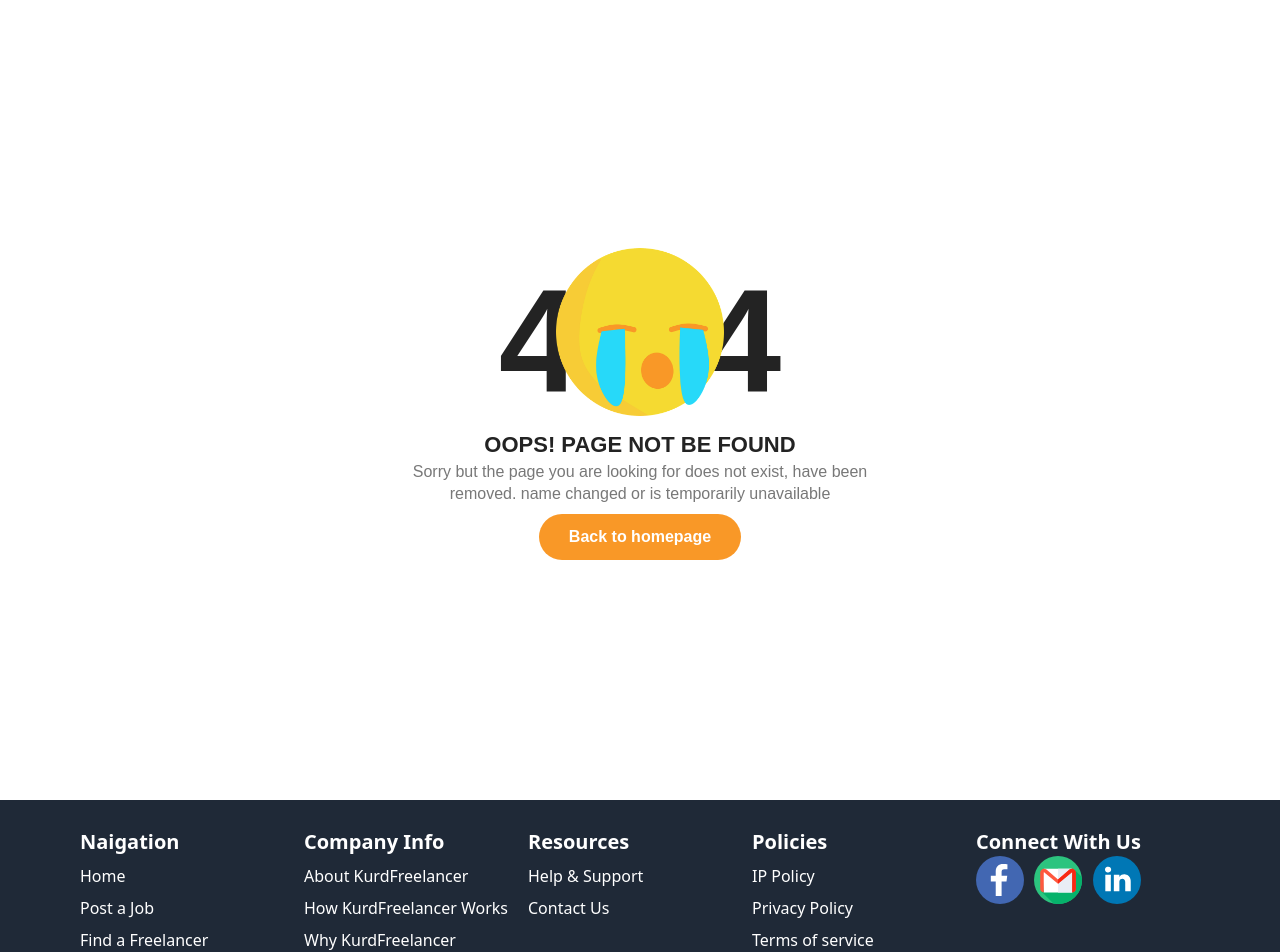
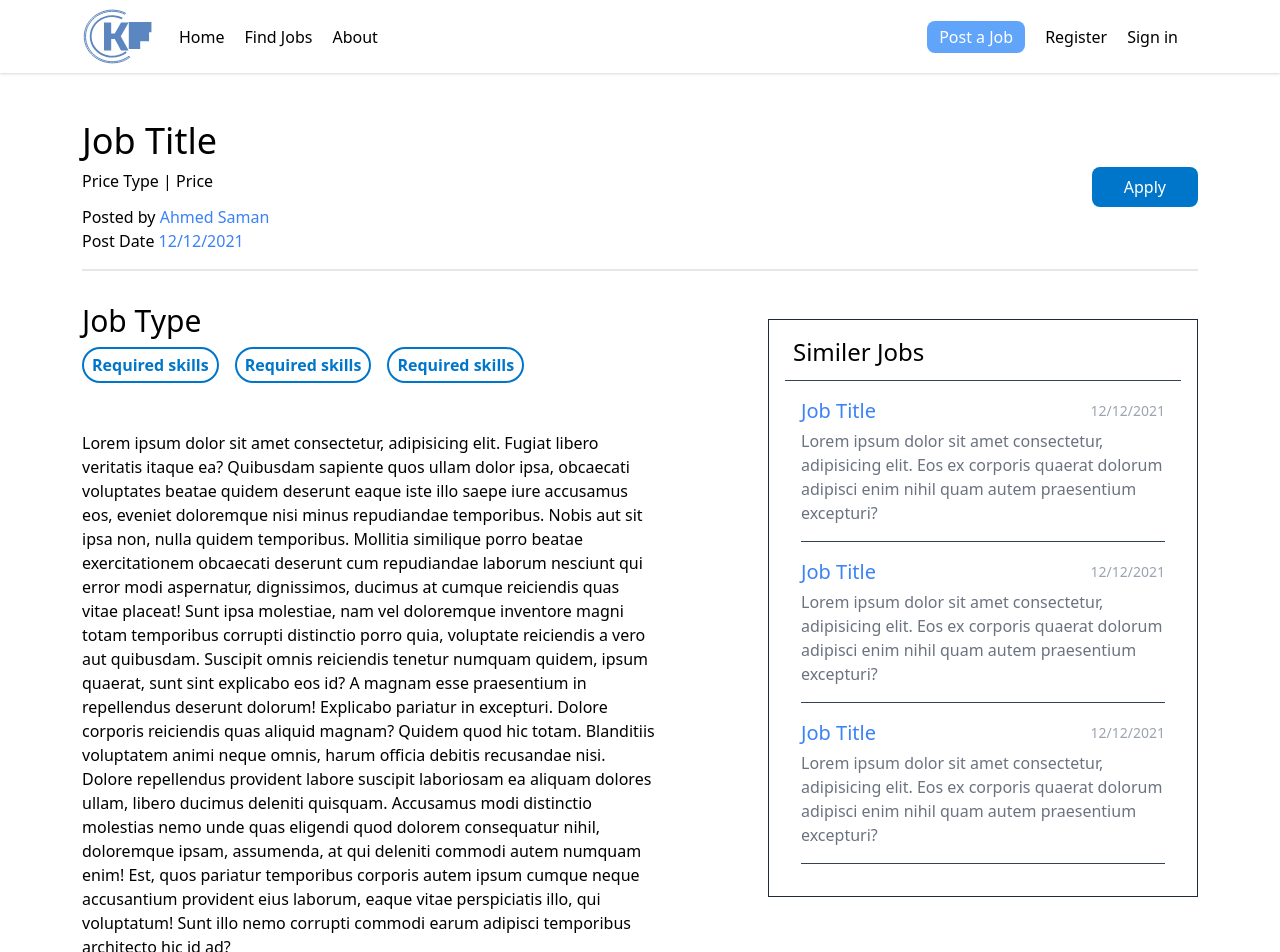
Before and after one commit to abdulbasit-dev/kurd-freelancers, a React (Create React App) app: page /jobs/1 in a window 1280 px wide. Shown: the top 952 px of the page. Built offline with nearby package versions, Linux system fonts and the light colour scheme.

Commit message:
job info Fixes #22

```diff
--- a/src/App.js
+++ b/src/App.js
@@ -12,6 +12,7 @@ import ProfileSetting from './pages/ProfileSetting';
 import Singnup from './pages/Singnup';
 import PostJob from './pages/PostJob';
 import Jobs from './pages/Jobs';
+import JobInfo from './pages/JobInfo';
 
 function App() {
   return (
@@ -30,6 +31,11 @@ function App() {
             <Route path='/jobs' exact>
               <Header />
               <Jobs />
+              <Footer />
+            </Route>
+            <Route path='/jobs/:jobId' exact>
+              <Header />
+              <JobInfo />
               <Footer />
             </Route>
             <Route path='/about' exact>
--- a/src/components/Card.jsx
+++ b/src/components/Card.jsx
@@ -1,7 +1,9 @@
 import React from 'react';
+import {Link} from 'react-router-dom';
 import logo from '../assets/img/emoji.png';
-function Card({image, name, tags, description}) {
+function Card({image, name, tags, description, path}) {
   return (
+    <Link to={path}>
       <div className=''>
         <div className='p-4 shadow-b flex flex-col items-center border border-gray-200  rounded-md w-80 '>
           {/* <img src={logo} alt='' className='w-24' /> */}
@@ -19,6 +21,7 @@ function Card({image, name, tags, description}) {
           <p className='w-4/5 m-2'>{description}</p>
         </div>
       </div>
+    </Link>
   );
 }
 export default Card;
--- /dev/null
+++ b/src/pages/JobInfo.jsx
@@ -0,0 +1,102 @@
+import React from 'react';
+
+function JobInfo() {
+  return (
+    <div className='container mt-12 mb-24'>
+      <section className='flex justify-between items-center'>
+        <div>
+          <div className='mb-3'>
+            <h1 className='text-4xl mb-2'>Job Title</h1>
+            <p>Price Type | Price</p>
+          </div>
+          <div>
+            <p>
+              Posted by <span className='text-blue-500'>Ahmed Saman</span>
+            </p>
+            <p>
+              Post Date <span className='text-blue-500'>12/12/2021</span>
+            </p>
+          </div>
+        </div>
+        <div>
+          <button className='bg-primary text-white px-8 py-2 rounded-lg'>
+            Apply
+          </button>
+        </div>
+      </section>
+      <div className='bg-gray-200 h-0.5 my-4'></div>
+      <section className='my-8'>
+        <div className='grid grid-cols-1 lg:grid-cols-2'>
+          <div>
+            <h2 className='text-3xl'>Job Type</h2>
+            <div className='mt-2 mb-12'>
+              {[1, 2, 3].map(item => (
+                <button
+                  key={item}
+                  className='border-2 mr-4 border-primary rounded-full px-2 py-1 text-primary font-semibold'
+                >
+                  Required skills
+                </button>
+              ))}
+            </div>
+            <p className='w-98'>
+              Lorem ipsum dolor sit amet consectetur, adipisicing elit. Fugiat
+              libero veritatis itaque ea? Quibusdam sapiente quos ullam dolor
+              ipsa, obcaecati voluptates beatae quidem deserunt eaque iste illo
+              saepe iure accusamus eos, eveniet doloremque nisi minus
+              repudiandae temporibus. Nobis aut sit ipsa non, nulla quidem
+              temporibus. Mollitia similique porro beatae exercitationem
+              obcaecati deserunt cum repudiandae laborum nesciunt qui error modi
+              aspernatur, dignissimos, ducimus at cumque reiciendis quas vitae
+              placeat! Sunt ipsa molestiae, nam vel doloremque inventore magni
+              totam temporibus corrupti distinctio porro quia, voluptate
+              reiciendis a vero aut quibusdam. Suscipit omnis reiciendis tenetur
+              numquam quidem, ipsum quaerat, sunt sint explicabo eos id? A
+              magnam esse praesentium in repellendus deserunt dolorum! Explicabo
+              pariatur in excepturi. Dolore corporis reiciendis quas aliquid
+              magnam? Quidem quod hic totam. Blanditiis voluptatem animi neque
+              omnis, harum officia debitis recusandae nisi. Dolore repellendus
+              provident labore suscipit laboriosam ea aliquam dolores ullam,
+              libero ducimus deleniti quisquam. Accusamus modi distinctio
+              molestias nemo unde quas eligendi quod dolorem consequatur nihil,
+              doloremque ipsam, assumenda, at qui deleniti commodi autem numquam
+              enim! Est, quos pariatur temporibus corporis autem ipsum cumque
+              neque accusantium provident eius laborum, eaque vitae perspiciatis
+              illo, qui voluptatum! Sunt illo nemo corrupti commodi earum
+              adipisci temporibus architecto hic id ad?
+            </p>
+          </div>
+          <div className='pl-32 mt-4 '>
+            <div className='border border-gray-800 p-4 '>
+              <h3 className='text-2xl px-2 pb-3 border-b border-gray-700'>
+                Similer Jobs
+              </h3>
+              <div className='px-4'>
+                {[1, 2, 3].map(item => (
+                  <div
+                    className='my-4 pb-4  border-b border-gray-700'
+                    key={item}
+                  >
+                    <div className='flex justify-between items-center'>
+                      <h4 className='text-xl capitalize text-blue-500'>
+                        Job Title
+                      </h4>
+                      <p className='text-gray-400 text-sm'>12/12/2021</p>
+                    </div>
+                    <p className='text-gray-500 mt-1'>
+                      Lorem ipsum dolor sit amet consectetur, adipisicing elit.
+                      Eos ex corporis quaerat dolorum adipisci enim nihil quam
+                      autem praesentium excepturi?
+                    </p>
+                  </div>
+                ))}
+              </div>
+            </div>
+          </div>
+        </div>
+      </section>
+    </div>
+  );
+}
+
+export default JobInfo;
--- a/src/pages/Jobs.jsx
+++ b/src/pages/Jobs.jsx
@@ -73,7 +73,7 @@ function Jobs() {
         <div className='grid grid-cols-3 gap-12'>
           <div>
             <TextField
-              id='outlined-select-currenc'
+              id='utlined-select-courrenc'
               select
               fullWidth={true}
               label='Job Type'
@@ -81,7 +81,6 @@ function Jobs() {
               onChange={handleChange}
               variant='outlined'
             >
-              <MenuItem value={1}>choose a place</MenuItem>
               {fields.map(option => (
                 <MenuItem key={option} value={option}>
                   {option}
@@ -99,7 +98,6 @@ function Jobs() {
               onChange={handleLocation}
               variant='outlined'
             >
-              <MenuItem value={1}>choose a place</MenuItem>
               {locations.map(option => (
                 <MenuItem key={option} value={option}>
                   {option}
@@ -124,8 +122,10 @@ function Jobs() {
           <div className='h-0.5 bg-gray-400'></div>
         </div>
         <div className='mt-16 grid grid-cols-1 md:grid-cols-2 lg:grid-cols-3 gap-y-12'>
-          {posts.map(post => (
+          {posts.map((post, index) => (
             <Card
+              key={index}
+              path={`jobs/${index + 1}`}
               name='John Doe'
               tags={['test', 'test', 'test']}
               description=' Lorem ipsum dolor sit amet consectetur adipisicing elit. Assumenda aperiam ipsam dicta impedit pariatur?'
--- a/tailwind.config.js
+++ b/tailwind.config.js
@@ -6,9 +6,15 @@ module.exports = {
       boxShadow: {
         b: '0 0 4px 4px rgb(20 102 143 / 8%)',
       },
+      spacing: {
+        72: '18rem',
+        80: '20rem',
+        96: '24rem',
+        98: '36rem',
+      },
       colors: {
         cover: '#0076CB',
-        primary: '#5c6ac4',
+        primary: '#0076CB',
         secondary: '#ecc94b',
         lightblue: '#5B86BF',
       },
```
Also changed, not shown: 1 other file (tests, documents, lock files or other folders). Lines whose indentation alone changed are shown as unchanged.
